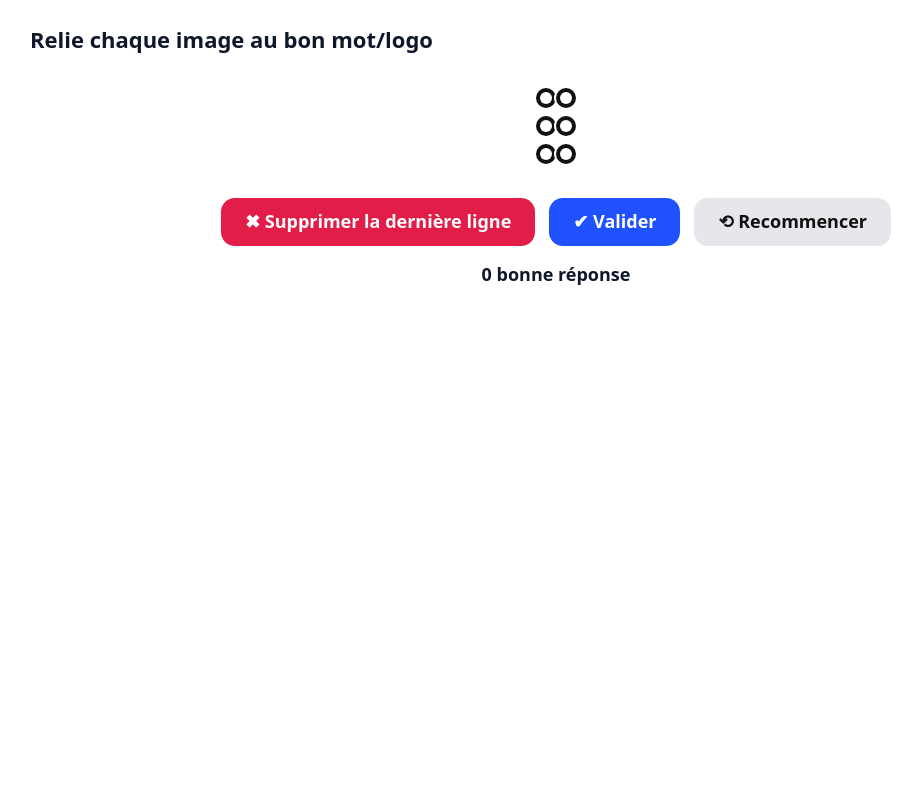
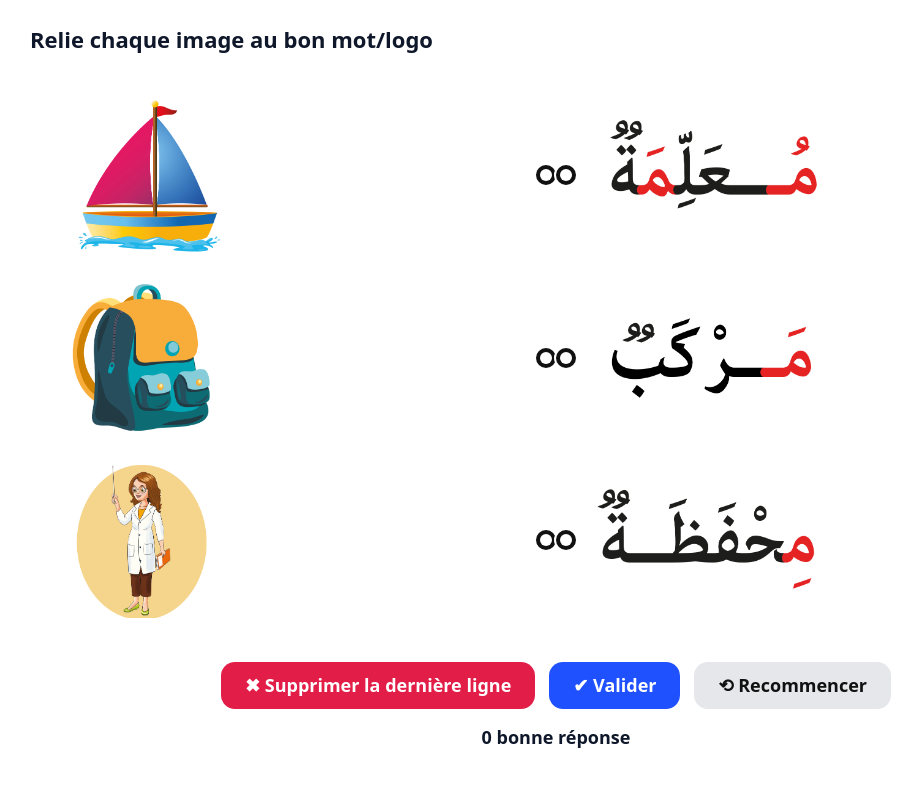
Before and after one commit to SelimaZA/relier-mots-images, a plain HTML site: page index.html in a window 1280 px wide. Shown: the whole page, without its empty margins (84-1006 px from the left). Drawn offline with Linux system fonts and the light colour scheme.

Commit message:
Update index.html

```diff
--- a/index.html
+++ b/index.html
@@ -70,18 +70,18 @@
   <script>
   // Colonne gauche (objets/personnages)
   const LEFT = [
-    { img: "assets/perso1.png" },
-    { img: "assets/perso2.png" },
-    { img: "assets/perso3.png" },
+    { img: "assets/markabon_p.png" },
+    { img: "assets/mi7fathaton_p.png" },
+    { img: "assets/mou3alimaton_p.png" },
   ];
   // Colonne droite (mots/logos en image)
   const RIGHT = [
-    { img: "assets/logo1.png" },
-    { img: "assets/logo2.png" },
-    { img: "assets/logo3.png" },
+    { img: "assets/mou3alimaton.png" },
+    { img: "assets/markabon.png" },
+    { img: "assets/mi7fathaton.png" },
   ];
   // Solutions attendues [indexGauche, indexDroite]
-  const SOLUTION = [[0,1],[1,0],[2,2]];
+  const SOLUTION = [[0,1],[1,2],[2,0]];
   </script>
   <!-- ================================================================ -->
 
```
